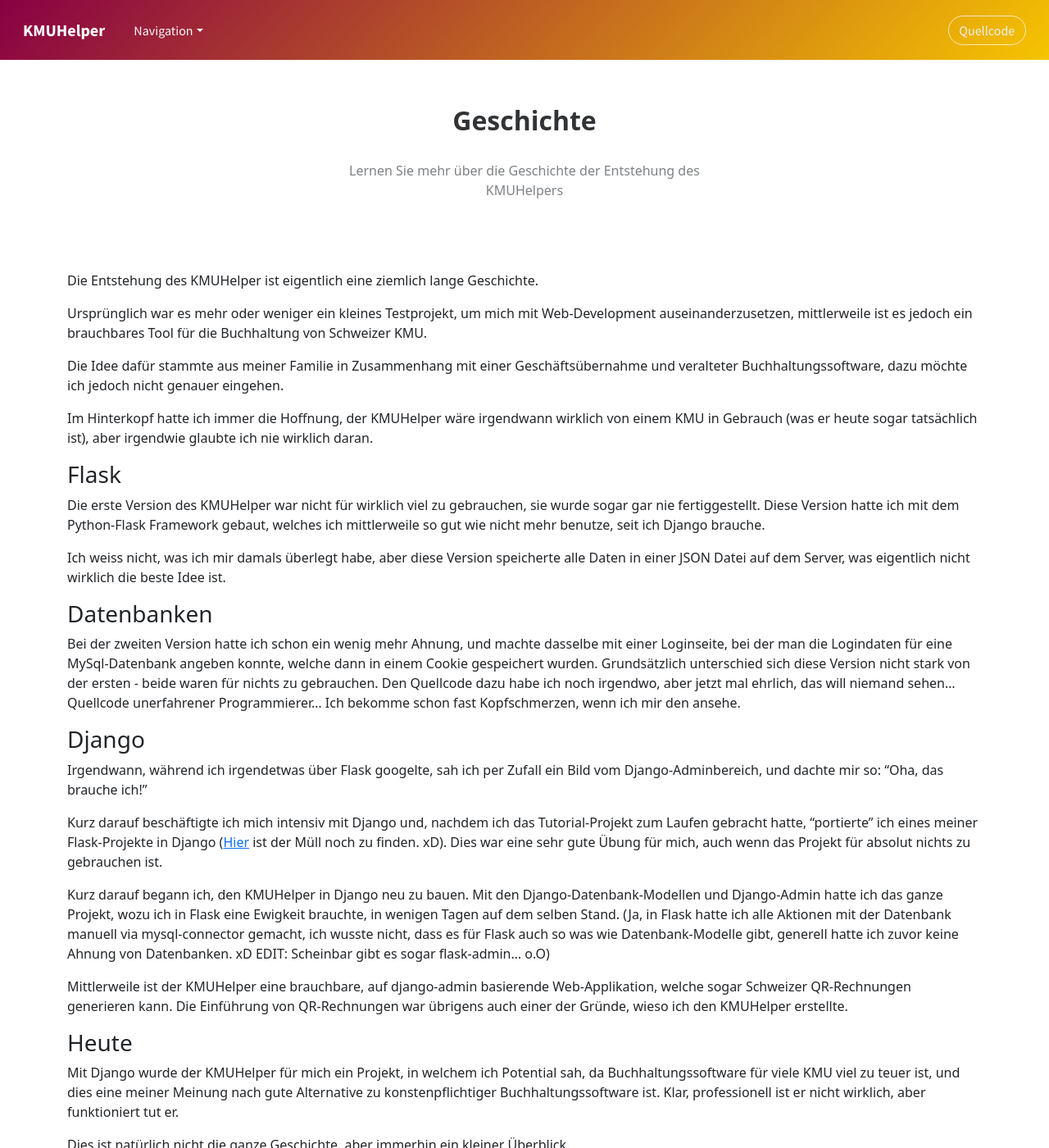
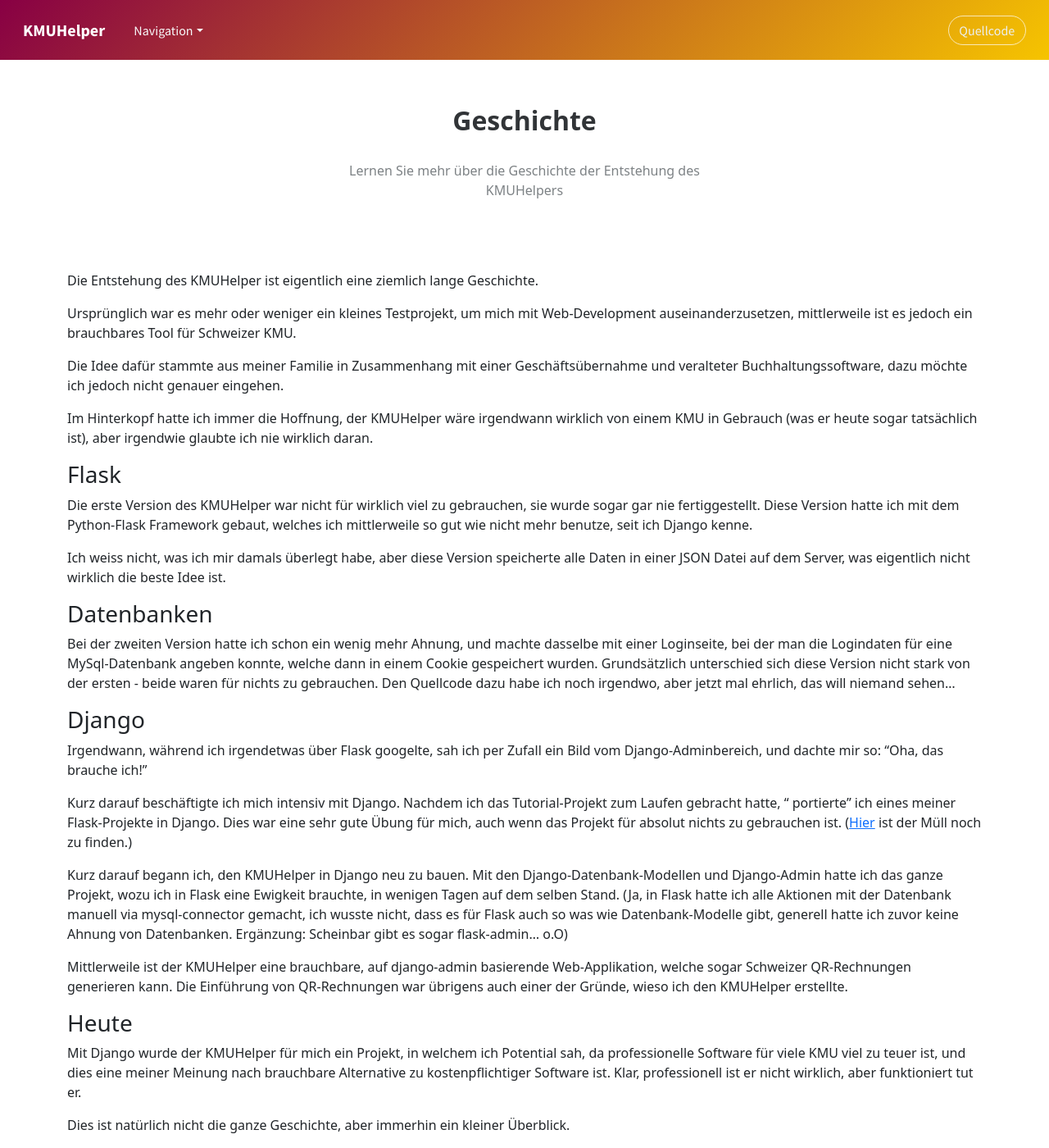
Before and after one commit to rafaelurben/kmuhelper, a Jekyll site: the page built from geschichte.md, in a window 1280 px wide and 1400 px high. Shown: the whole window at 82% size. Built offline with Jekyll 4.4.1, drawn with Linux system fonts in a browser that asks for light colours; nearby versions of some CDN libraries.

Commit message:
Updated texts. Removed mentions of "Buchhaltung".

```diff
--- a/geschichte.md
+++ b/geschichte.md
@@ -8,36 +8,56 @@ priority: 0.5
 
 Die Entstehung des KMUHelper ist eigentlich eine ziemlich lange Geschichte.
 
-Ursprünglich war es mehr oder weniger ein kleines Testprojekt, um mich mit Web-Development auseinanderzusetzen, mittlerweile ist es jedoch ein brauchbares Tool für die Buchhaltung von Schweizer KMU.
+Ursprünglich war es mehr oder weniger ein kleines Testprojekt, um mich mit Web-Development auseinanderzusetzen,
+mittlerweile ist es jedoch ein brauchbares Tool für Schweizer KMU.
 
-Die Idee dafür stammte aus meiner Familie in Zusammenhang mit einer Geschäftsübernahme und veralteter Buchhaltungssoftware, dazu möchte ich jedoch nicht genauer eingehen.
+Die Idee dafür stammte aus meiner Familie in Zusammenhang mit einer Geschäftsübernahme und veralteter
+Buchhaltungssoftware, dazu möchte ich jedoch nicht genauer eingehen.
 
-Im Hinterkopf hatte ich immer die Hoffnung, der KMUHelper wäre irgendwann wirklich von einem KMU in Gebrauch (was er heute sogar tatsächlich ist), aber irgendwie glaubte ich nie wirklich daran.
+Im Hinterkopf hatte ich immer die Hoffnung, der KMUHelper wäre irgendwann wirklich von einem KMU in Gebrauch (was er
+heute sogar tatsächlich ist), aber irgendwie glaubte ich nie wirklich daran.
 
 ### Flask
 
-Die erste Version des KMUHelper war nicht für wirklich viel zu gebrauchen, sie wurde sogar gar nie fertiggestellt. Diese Version hatte ich mit dem Python-Flask Framework gebaut, welches ich mittlerweile so gut wie nicht mehr benutze, seit ich Django brauche.
+Die erste Version des KMUHelper war nicht für wirklich viel zu gebrauchen, sie wurde sogar gar nie fertiggestellt. Diese
+Version hatte ich mit dem Python-Flask Framework gebaut, welches ich mittlerweile so gut wie nicht mehr benutze, seit
+ich Django kenne.
 
-Ich weiss nicht, was ich mir damals überlegt habe, aber diese Version speicherte alle Daten in einer JSON Datei auf dem Server, was eigentlich nicht wirklich die beste Idee ist.
+Ich weiss nicht, was ich mir damals überlegt habe, aber diese Version speicherte alle Daten in einer JSON Datei auf dem
+Server, was eigentlich nicht wirklich die beste Idee ist.
 
 ### Datenbanken
 
-Bei der zweiten Version hatte ich schon ein wenig mehr Ahnung, und machte dasselbe mit einer Loginseite, bei der man die Logindaten für eine MySql-Datenbank angeben konnte, welche dann in einem Cookie gespeichert wurden. Grundsätzlich unterschied sich diese Version nicht stark von der ersten - beide waren für nichts zu gebrauchen. Den Quellcode dazu habe ich noch irgendwo, aber jetzt mal ehrlich, das will niemand sehen... Quellcode unerfahrener Programmierer... Ich bekomme schon fast Kopfschmerzen, wenn ich mir den ansehe.
+Bei der zweiten Version hatte ich schon ein wenig mehr Ahnung, und machte dasselbe mit einer Loginseite, bei der man die
+Logindaten für eine MySql-Datenbank angeben konnte, welche dann in einem Cookie gespeichert wurden. Grundsätzlich
+unterschied sich diese Version nicht stark von der ersten - beide waren für nichts zu gebrauchen. Den Quellcode dazu
+habe ich noch irgendwo, aber jetzt mal ehrlich, das will niemand sehen...
 
 ### Django
 
-Irgendwann, während ich irgendetwas über Flask googelte, sah ich per Zufall ein Bild vom Django-Adminbereich, und dachte mir so: "Oha, das brauche ich!"
+Irgendwann, während ich irgendetwas über Flask googelte, sah ich per Zufall ein Bild vom Django-Adminbereich, und dachte
+mir so: "Oha, das brauche ich!"
 
-Kurz darauf beschäftigte ich mich intensiv mit Django und, nachdem ich das Tutorial-Projekt zum Laufen gebracht hatte, "portierte" ich eines meiner Flask-Projekte in Django ([Hier](https://github.com/rafaelurben/django-choosemusic) ist der Müll noch zu finden. xD). Dies war eine sehr gute Übung für mich, auch wenn das Projekt für absolut nichts zu gebrauchen ist.
+Kurz darauf beschäftigte ich mich intensiv mit Django. Nachdem ich das Tutorial-Projekt zum Laufen gebracht hatte, "
+portierte" ich eines meiner Flask-Projekte in Django. Dies war eine sehr gute Übung für mich, auch wenn das Projekt für
+absolut nichts zu gebrauchen ist. ([Hier](https://github.com/rafaelurben/django-choosemusic) ist der Müll noch zu
+finden.)
 
-Kurz darauf begann ich, den KMUHelper in Django neu zu bauen. Mit den Django-Datenbank-Modellen und Django-Admin hatte ich das ganze Projekt, wozu ich in Flask eine Ewigkeit brauchte, in wenigen Tagen auf dem selben Stand. (Ja, in Flask hatte ich alle Aktionen mit der Datenbank manuell via mysql-connector gemacht, ich wusste nicht, dass es für Flask auch so was wie Datenbank-Modelle gibt, generell hatte ich zuvor keine Ahnung von Datenbanken. xD EDIT: Scheinbar gibt es sogar flask-admin... o.O)
+Kurz darauf begann ich, den KMUHelper in Django neu zu bauen. Mit den Django-Datenbank-Modellen und Django-Admin hatte
+ich das ganze Projekt, wozu ich in Flask eine Ewigkeit brauchte, in wenigen Tagen auf dem selben Stand. (Ja, in Flask
+hatte ich alle Aktionen mit der Datenbank manuell via mysql-connector gemacht, ich wusste nicht, dass es für Flask auch
+so was wie Datenbank-Modelle gibt, generell hatte ich zuvor keine Ahnung von Datenbanken. Ergänzung: Scheinbar gibt es
+sogar flask-admin... o.O)
 
-Mittlerweile ist der KMUHelper eine brauchbare, auf django-admin basierende Web-Applikation, welche sogar Schweizer QR-Rechnungen generieren kann. Die Einführung von QR-Rechnungen war übrigens auch einer der Gründe, wieso ich den KMUHelper erstellte.
+Mittlerweile ist der KMUHelper eine brauchbare, auf django-admin basierende Web-Applikation, welche sogar Schweizer
+QR-Rechnungen generieren kann. Die Einführung von QR-Rechnungen war übrigens auch einer der Gründe, wieso ich den
+KMUHelper erstellte.
 
 ### Heute
 
-Mit Django wurde der KMUHelper für mich ein Projekt, in welchem ich Potential sah, da Buchhaltungssoftware für viele KMU viel zu teuer ist, und dies eine meiner Meinung nach gute Alternative zu konstenpflichtiger Buchhaltungssoftware ist. Klar, professionell ist er nicht wirklich, aber funktioniert tut er.
-<!-- (Wenn ich nicht wieder mal mehr Bugs als Features erstelle... xD) -->
+Mit Django wurde der KMUHelper für mich ein Projekt, in welchem ich Potential sah, da professionelle Software für viele
+KMU viel zu teuer ist, und dies eine meiner Meinung nach brauchbare Alternative zu kostenpflichtiger Software ist. Klar,
+professionell ist er nicht wirklich, aber funktioniert tut er.
 
 Dies ist natürlich nicht die ganze Geschichte, aber immerhin ein kleiner Überblick.
 
```
Also changed, not shown: index.html (+29 -14 lines), informationen.md (+10 -5 lines), README.md, assets/img/kmuhelper-mobile-screenshot.png.
